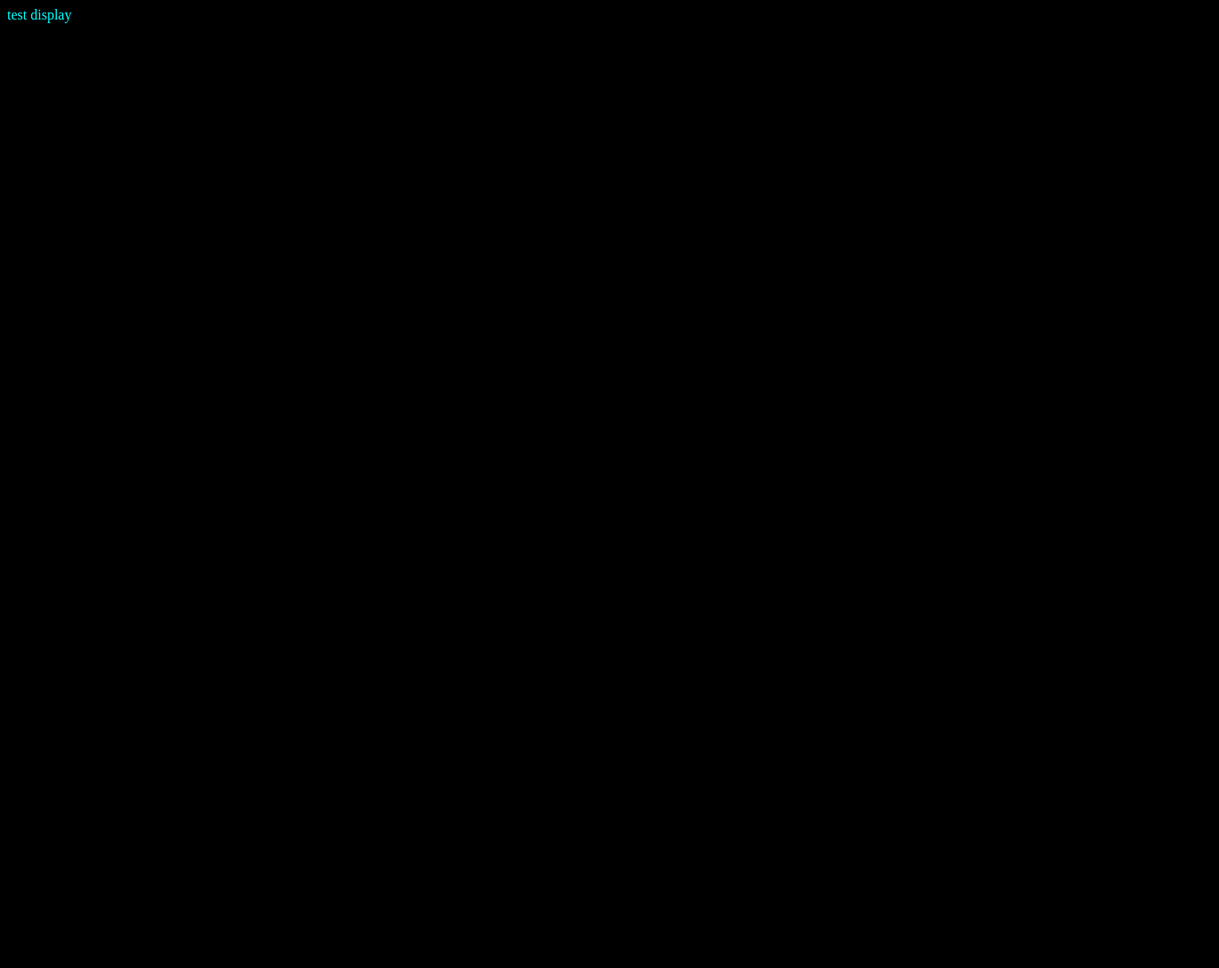
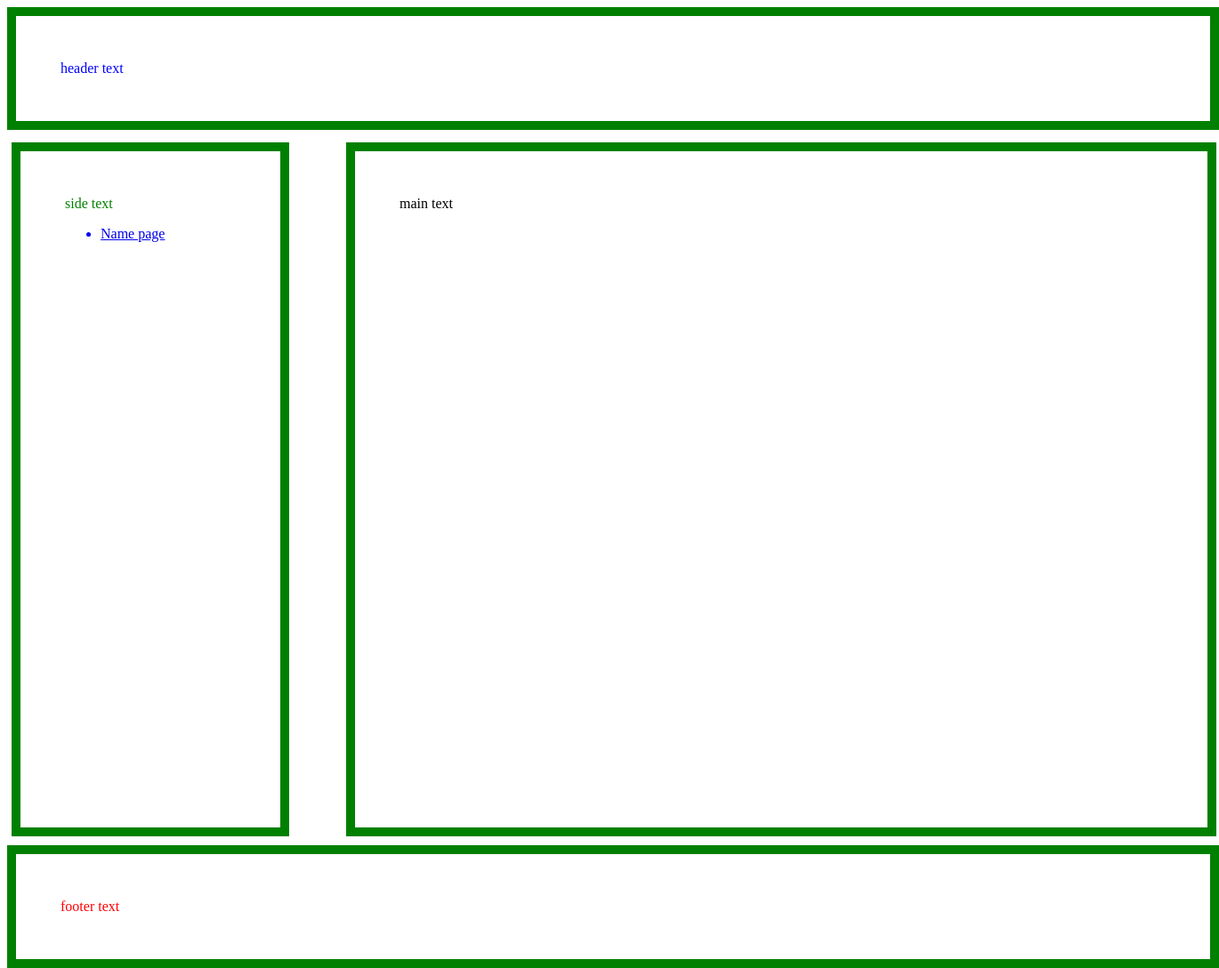
Before and after one commit to DCdoggo/DatabaseCW, a plain HTML site: page index.html in a window 1280 px wide. Shown: the whole page at 89% size, 1370 px wide, since content can reach past the window. Before the commit the page ends 800 px from the top, so only its background shows below. Drawn offline with Linux system fonts and the light colour scheme.

Commit message:
managed to move stuff about but need to ensure ratios and aspects look normal later

```diff
--- a/index.html
+++ b/index.html
@@ -2,12 +2,33 @@
 <html lang="en">
 <head>
     <meta charset="UTF-8">
+    <meta name="author" content="Diogo Condeco" />
+    <meta name="description" content="This is the main page of the cw" />
     <meta name="viewport" content="width=device-width, initial-scale=1.0">
     <title>DatabaseCW</title>
+    <link rel="stylesheet" href="style.css">
 </head>
 
-<body>
-    <link rel="stylesheet" href="style.css">
-    test display
+<header>
+    header text
+</header>
 
-</body>
+<aside>
+    side text
+    <a href="Name.html">
+    <ul>
+        <li> Name page  </li>
+    </ul>  </a>
+</aside>
+
+<main>
+    main text
+</main>
+
+
+<footer>
+footer text
+
+</footer>
+
+</html>
--- a/style.css
+++ b/style.css
@@ -1,4 +1,46 @@
-body{
-    background-color: black;
-    color: aqua;
+
+header{
+    position: absolute;
+    width: 97%;
+    border: 10px solid green;
+    padding: 50px;
+    margin: 0px;
+    color: blue;
 }
+
+aside{
+    position:absolute;
+    top: 155px;
+    width: 15%;
+    height: 660px;
+    border: 10px solid green;
+    padding: 50px;
+    margin: 5px;
+    color: red;
+
+    color: green;
+}
+
+main{
+    position: absolute;
+    left: 30%;
+    top: 155px;
+    height: 660px;
+    width: 67%;
+    border: 10px solid green;
+    padding: 50px;
+    margin: 5px;
+    color: red;
+
+    color: black;
+}
+
+footer{
+    position: absolute;
+    top: 950px;
+    width: 97%;
+    border: 10px solid green;
+    padding: 50px;
+    /* margin: 10px; */
+    color: red;
+}
```
